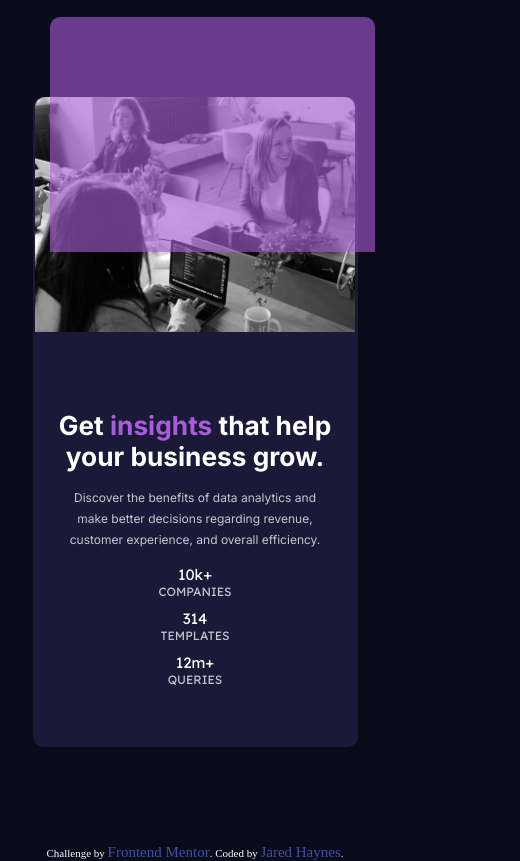
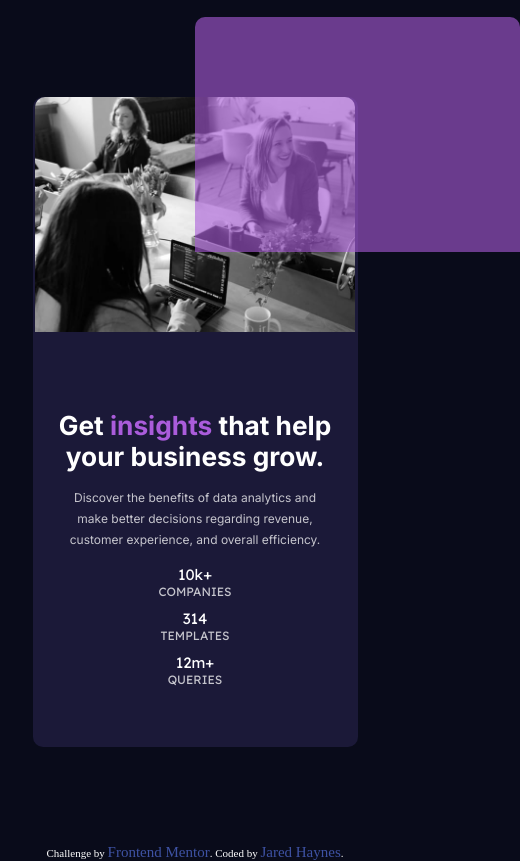
Before and after one commit to jhaynes322/stats-preview-card, a plain HTML site: page index.html in a window 390 px wide. Shown: the whole page, 520 px wide, since content can reach past the window. Drawn offline with Linux system fonts and the light colour scheme.

Commit message:
Adjusted lots of px to other more responsive values.

```diff
--- a/styles.css
+++ b/styles.css
@@ -122,7 +122,7 @@ p {
         align-items: center;
         justify-content: center;
         text-align: center;
-        height: 650px;
+        height: 800px;
         width: 700px;
     }
 
@@ -156,7 +156,7 @@ p {
         background-color: rgb(170, 92, 219);
         position: absolute;
         width: 700px;
-        height: auto;
+        height: 513.758px;
         border-top-left-radius: 10px;
         border-top-right-radius: 10px;
         border-bottom-right-radius: 0;
@@ -196,7 +196,7 @@ p {
         height: 235px;
         position: absolute;
         top: 2%;
-        left: 50px;
+        left: 50%;
         border-top-right-radius: 10px;
         border-bottom-right-radius: 0;
     }
```
